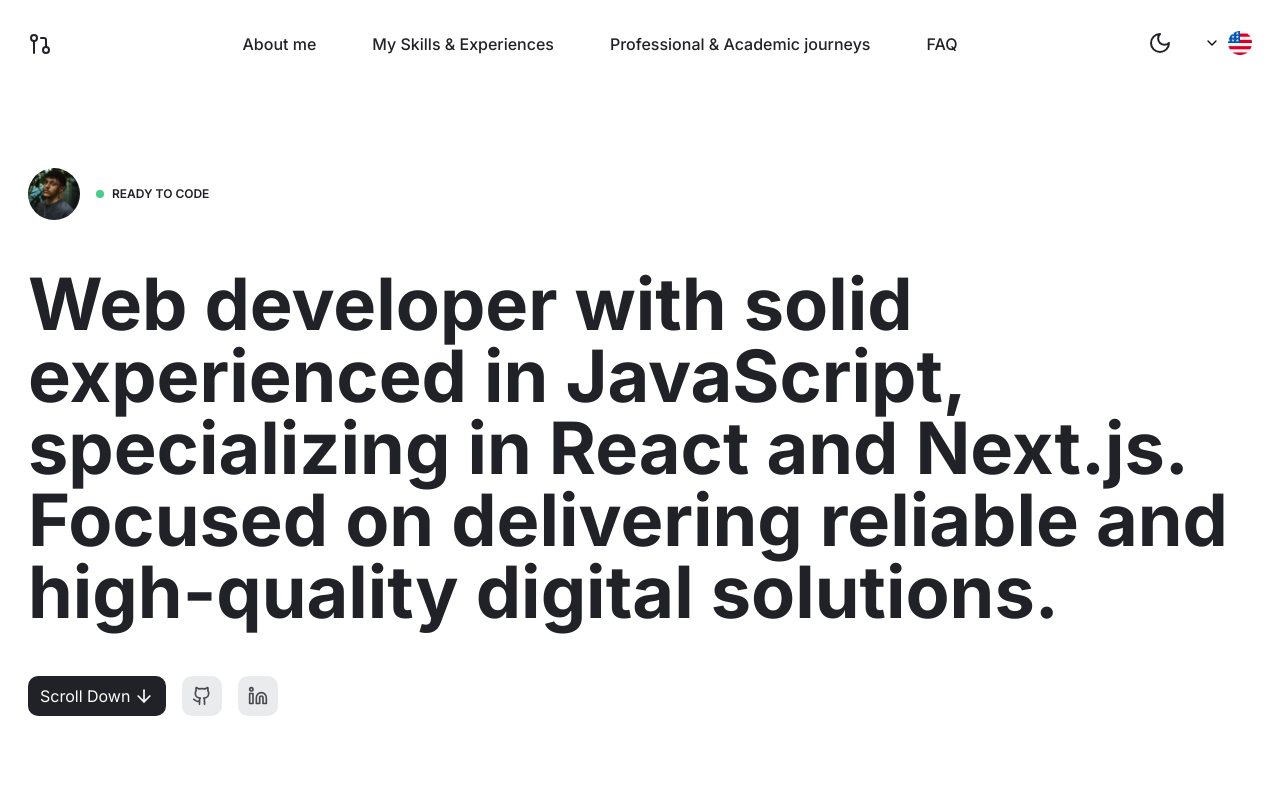
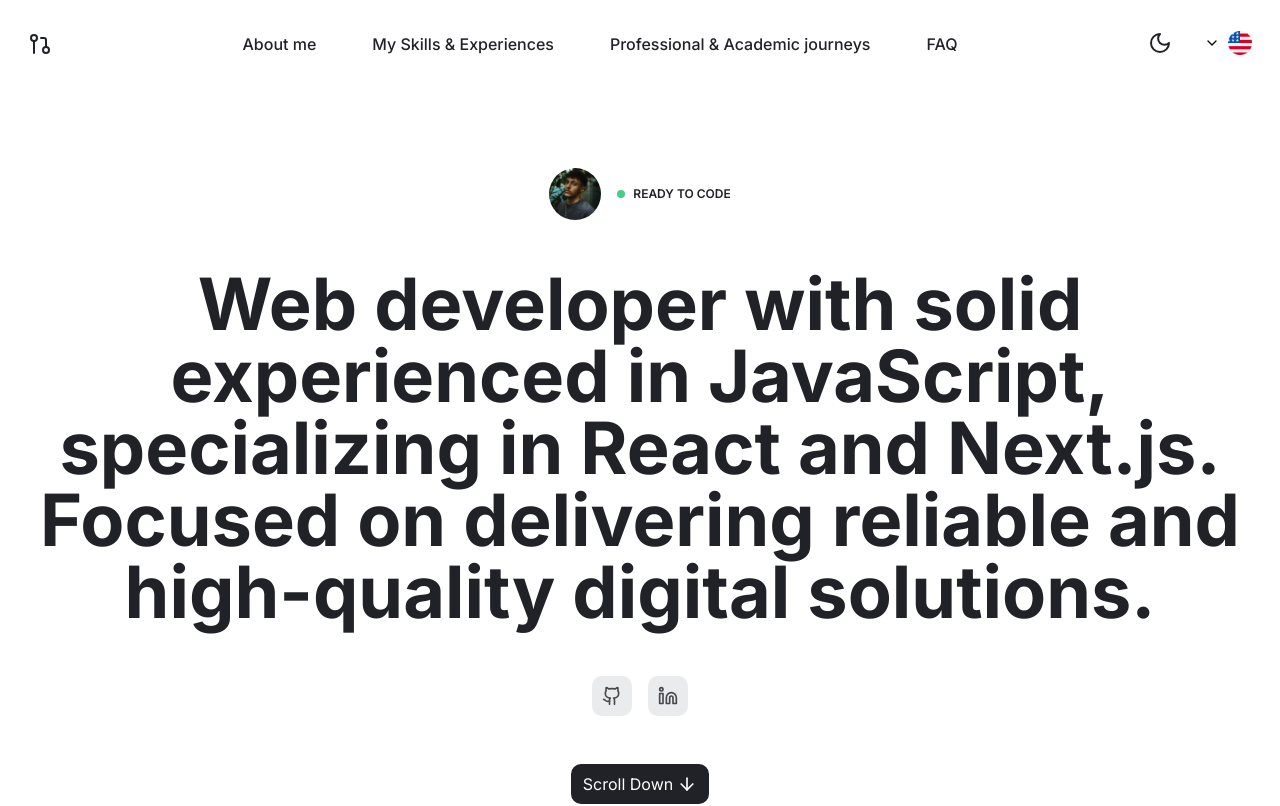
Before and after one commit to lucasfernandesbr/my-portifolio, a React (Vite) app: page / in a window 1280 px wide. Shown: the top 806 px of the page. Built offline with nearby package versions, Linux system fonts and the light colour scheme.

Commit message:
feat: update hero section alignments

```diff
--- a/src/components/sections/Hero/index.tsx
+++ b/src/components/sections/Hero/index.tsx
@@ -12,7 +12,7 @@ const Hero: React.FC<HeroProps> = ({ content }) => {
 
   return (
     <Container id={id}>
-      <div className="flex w-full flex-col gap-12 pt-20 pb-20">
+      <div className="flex w-full flex-col items-center gap-12 pt-20 pb-20">
         <div className="flex items-center">
           <img
             src={ready_online.avatar.src}
@@ -25,11 +25,17 @@ const Hero: React.FC<HeroProps> = ({ content }) => {
           </Text>
         </div>
 
-        <h1 className="text-brand-black text-7xl font-extrabold">
+        <h1 className="text-brand-black text-center text-7xl font-extrabold">
           <Markdown content={title} />
         </h1>
 
         <div className="flex gap-4">
+          {buttons.socials.map(({ href, icon }) => (
+            <Anchor href={href} icon={icon} variant="socialMedia" />
+          ))}
+        </div>
+
+        <div className="flex">
           <Anchor
             label={buttons.scroll_down.label}
             icon={buttons.scroll_down.icon}
@@ -38,10 +44,6 @@ const Hero: React.FC<HeroProps> = ({ content }) => {
               scrollToId(e, buttons.scroll_down.href)
             }
           />
-
-          {buttons.socials.map(({ href, icon }) => (
-            <Anchor href={href} icon={icon} variant="socialMedia" />
-          ))}
         </div>
       </div>
     </Container>
```
